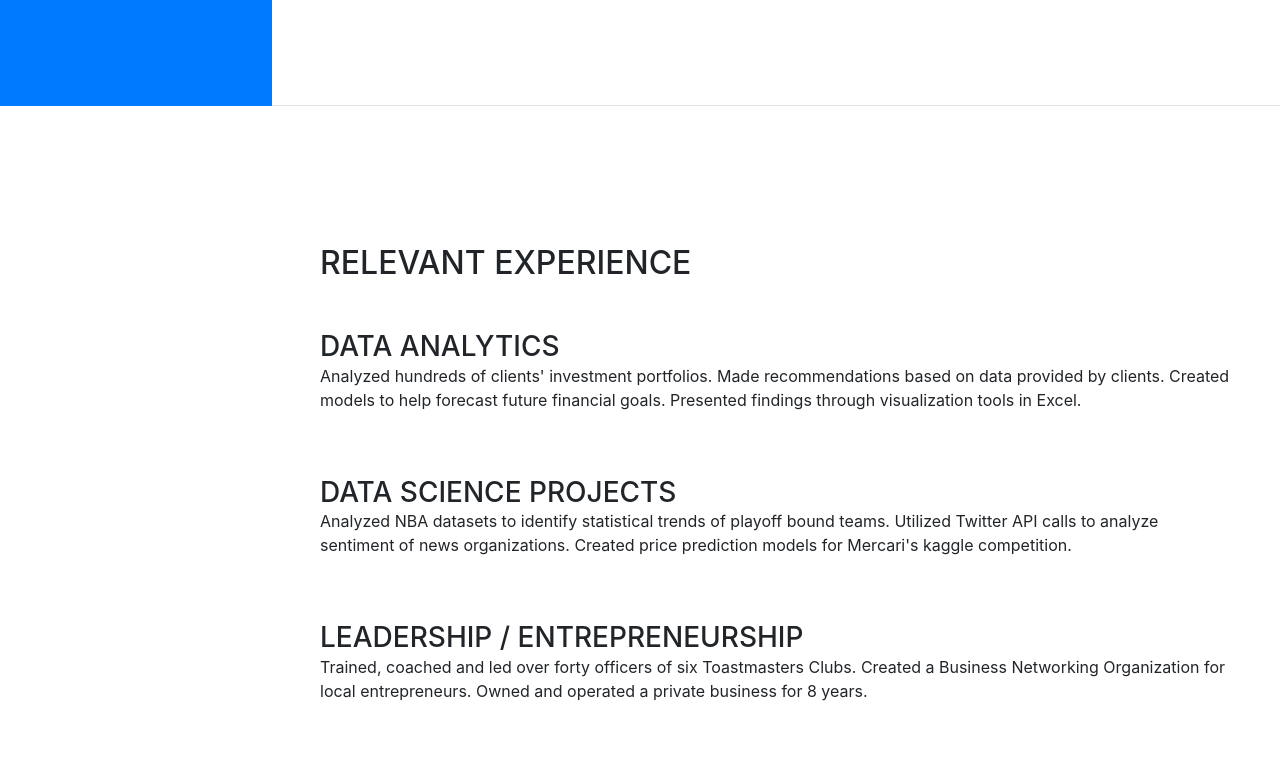
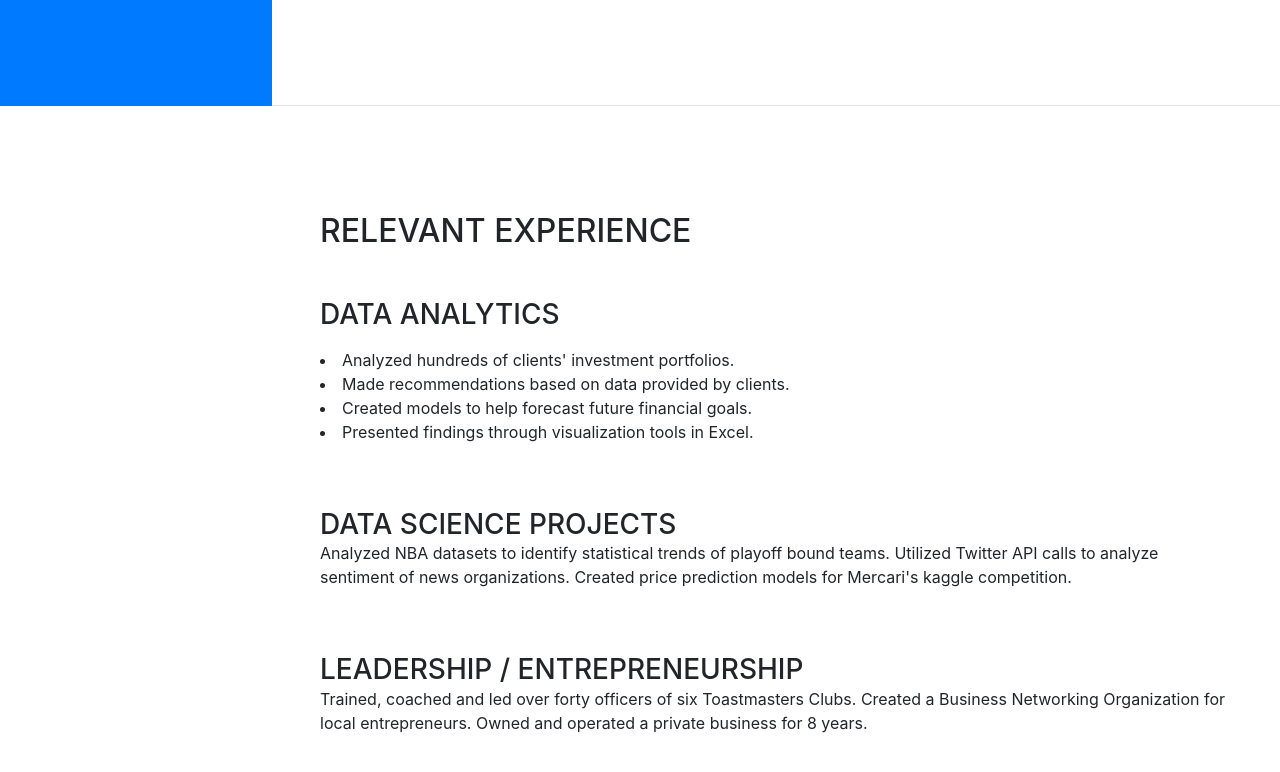
Before and after one commit to ABFdata/ABFdata.github.io, a website with bundled scripts: page index.html in a window 1280 px wide. Shown: the part 694-1466 px from the top of the page. Built offline with nearby package versions, Linux system fonts and the light colour scheme; a web font is replaced by a local one.

Commit message:
updated_line_spacing

```diff
--- a/index.html
+++ b/index.html
@@ -113,7 +113,10 @@
           <div class="resume-item d-flex flex-column flex-md-row mb-5">
             <div class="resume-content mr-auto">
               <h3 class="mb-0">Data Analytics</h3>
-              <p>Analyzed hundreds of clients' investment portfolios. Made recommendations based on data provided by clients. Created models to help forecast future financial goals. Presented findings through visualization tools in Excel. </p>
+              <p><li>Analyzed hundreds of clients' investment portfolios.</li>
+                <li>Made recommendations based on data provided by clients.</li>
+                <li>Created models to help forecast future financial goals.</li>
+                <li>Presented findings through visualization tools in Excel.</li></p>
             </div>
           </div>
 
```
